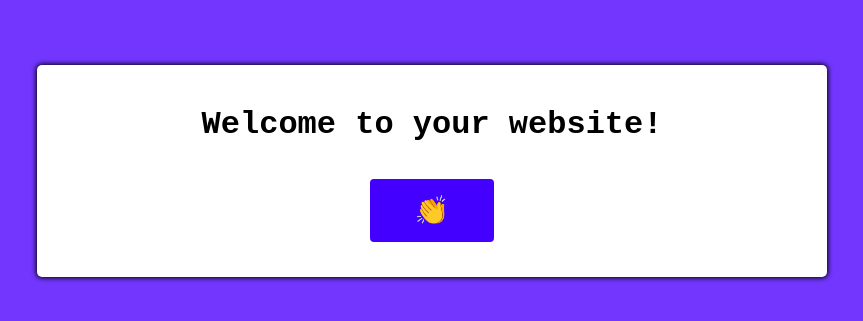
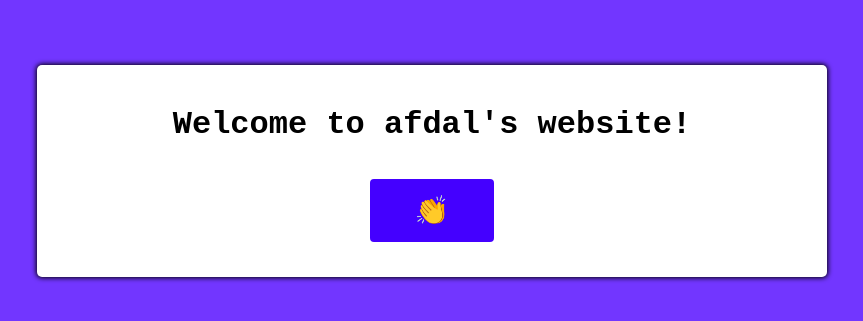
Before and after one commit to afdal-khan/netlify, a plain HTML site: page index.html in a window 1280 px wide. Shown: the part 229-550 px from the top of the page, without its empty margins (208-1071 px from the left). Drawn offline with Linux system fonts and the light colour scheme; a web font is replaced by a local one.

Commit message:
Add files via upload

```diff
--- a/index.html
+++ b/index.html
@@ -12,7 +12,7 @@
 
 <body>
   <div class="container">
-    <h1>Welcome to your website!</h1>
+    <h1>Welcome to afdal's website!</h1>
     <button id="clap-button" class="button">👏</button>
   </div>
 </body>
```
